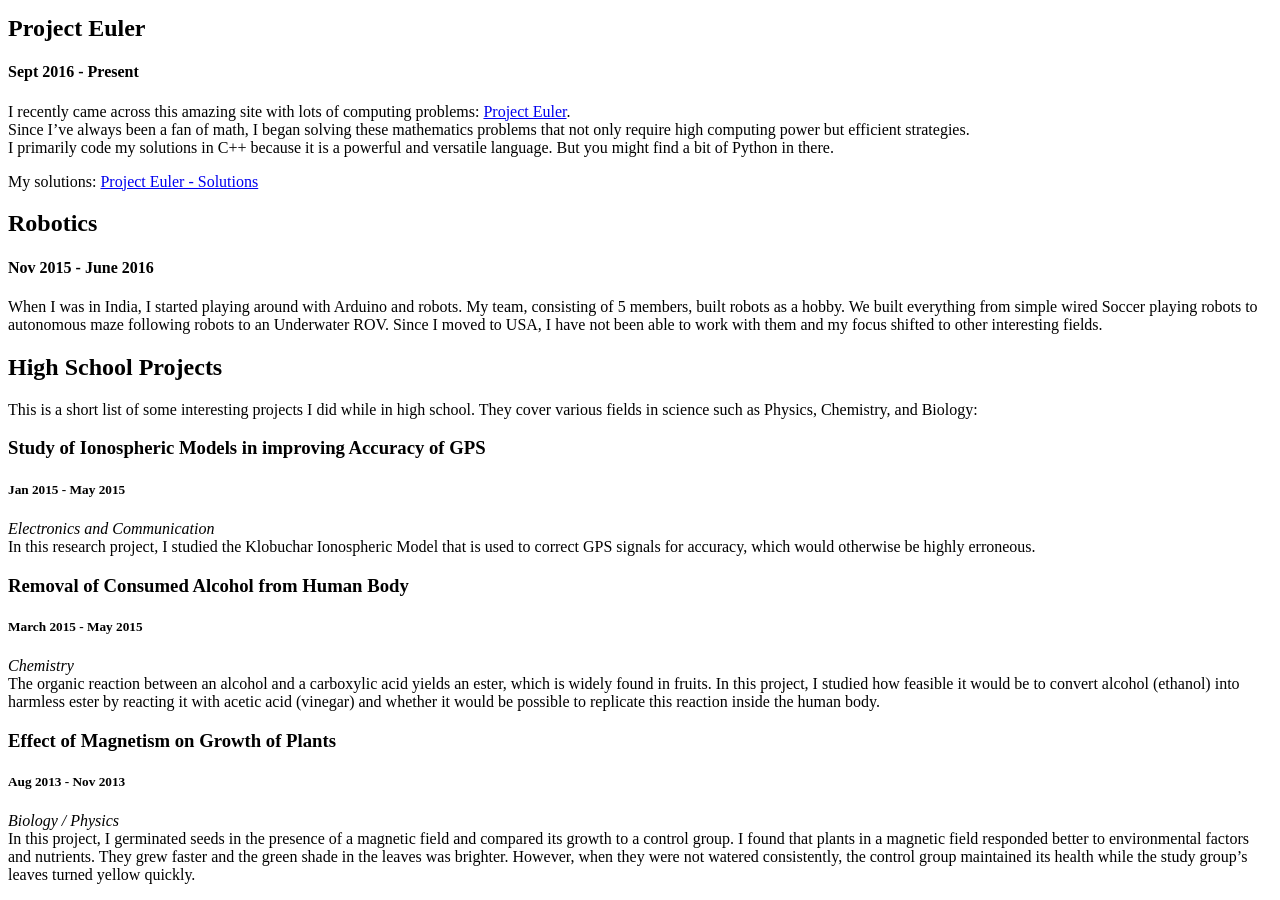
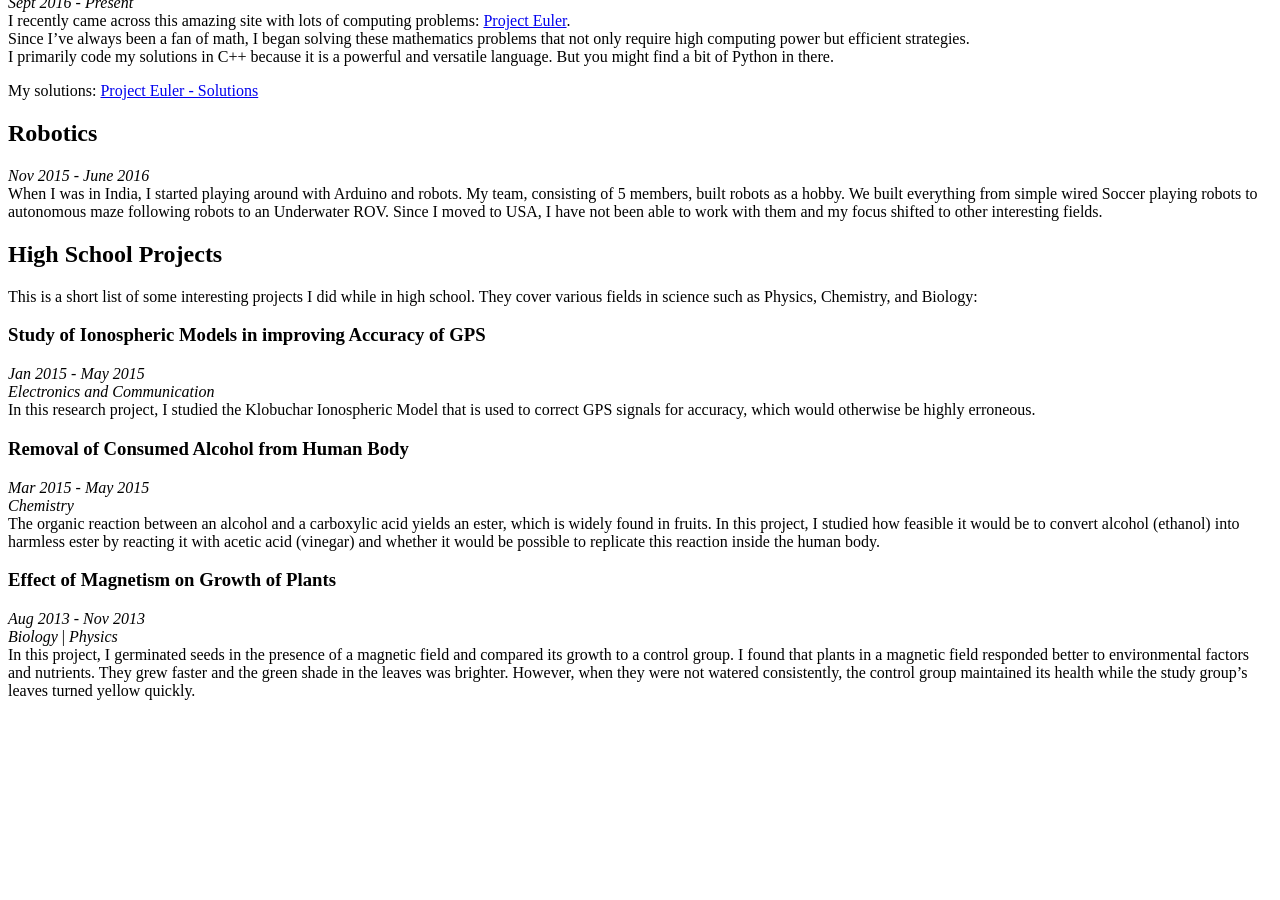
Before and after one commit to AparaV/aparavenkat.com, a Jekyll site: the page built from projects.md, in a window 1280 px wide and 900 px high, scrolled down 955 px. Built offline with Jekyll 4.4.1, drawn with Linux system fonts in a browser that asks for light colours; after the commit the page ends 1671 px from its top, so only the background shows below that.

Commit message:
Fix headers in kramdown syntax

```diff
--- a/projects.md
+++ b/projects.md
@@ -5,7 +5,7 @@
 Here is a list of projects I am/have been a part of:
 
 ## Course Planner
-#### Jan 2017 - Present
+*Jan 2017 - Present* <br>
 An application that helps you choose courses in a correct sequence to avoid missing pre-requisite courses.
 This project is written in JavaScript using React.js and Node.js. <br>
 Planning future semesters can be daunting when you have a lot of options.
@@ -17,7 +17,7 @@
 Source code: [Course Planner](https://github.com/traxex33/course-planner)
 
 ## Popularity on Twitter
-#### Nov 2016 - Dec 2016
+*Nov 2016 - Dec 2016* <br>
 This program calculates how popular a phrase is on Twitter.
 This is written in Python. <br>
 It collects all tweets containing the track word for 5 minutes and calculates a score based on who tweeted them and how many times it has been liked. <br>
@@ -30,7 +30,7 @@
 Source code: [Popularity on Twitter](https://github.com/traxex33/Twitter-Analysis)
 
 ## Ruins Escapade
-#### Oct 2016
+*Oct 2016* <br>
 This is a simple dungeon crawler game that I made for my Intro to Computing project. This game is written in C++ using SDL Libraries. <Br>
 Ruins Escapade is a straightforward game where the player controls the hero who is trying to find his way back home through a labyrinth. <br>
 I made this game in less than a week and it currently has only one level.
@@ -39,7 +39,7 @@
 Source code: [Ruins Escapade](https://github.com/traxex33/Ruins-Escapade)
 
 ## Project Euler
-#### Sept 2016 - Present
+*Sept 2016 - Present* <br>
 I recently came across this amazing site with lots of computing problems: [Project Euler](https://www.projecteuler.net/). <br>
 Since I've always been a fan of math, I began solving these mathematics problems that not only require high computing power but efficient strategies. <br>
 I primarily code my solutions in C++ because it is a powerful and versatile language. But you might find a bit of Python in there.
@@ -47,7 +47,7 @@
 My solutions: [Project Euler - Solutions](https://github.com/traxex33/project-euler)
 
 ## Robotics
-#### Nov 2015 - June 2016
+*Nov 2015 - June 2016* <br>
 When I was in India, I started playing around with Arduino and robots.
 My team, consisting of 5 members, built robots as a hobby.
 We built everything from simple wired Soccer playing robots to autonomous maze following robots to an Underwater ROV.
@@ -58,19 +58,19 @@
 They cover various fields in science such as Physics, Chemistry, and Biology:
 
 ### Study of Ionospheric Models in improving Accuracy of GPS
-##### Jan 2015 - May 2015
+*Jan 2015 - May 2015* <br>
 *Electronics and Communication* <br>
 In this research project, I studied the Klobuchar Ionospheric Model that is used to correct GPS signals for accuracy, which would otherwise be highly erroneous.
 
 ### Removal of Consumed Alcohol from Human Body
-##### March 2015 - May 2015
+*Mar 2015 - May 2015* <br>
 *Chemistry* <br>
 The organic reaction between an alcohol and a carboxylic acid yields an ester, which is widely found in fruits.
 In this project, I studied how feasible it would be to convert alcohol (ethanol) into harmless ester by reacting it with acetic acid (vinegar) and whether it would be possible to replicate this reaction inside the human body.
 
 ### Effect of Magnetism on Growth of Plants
-##### Aug 2013 - Nov 2013
-*Biology / Physics* <br>
+*Aug 2013 - Nov 2013* <br>
+*Biology* | *Physics* <br>
 In this project, I germinated seeds in the presence of a magnetic field and compared its growth to a control group.
 I found that plants in a magnetic field responded better to environmental factors and nutrients.
 They grew faster and the green shade in the leaves was brighter.
```
